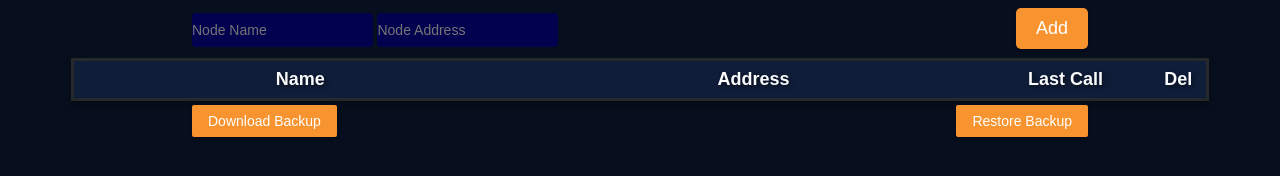
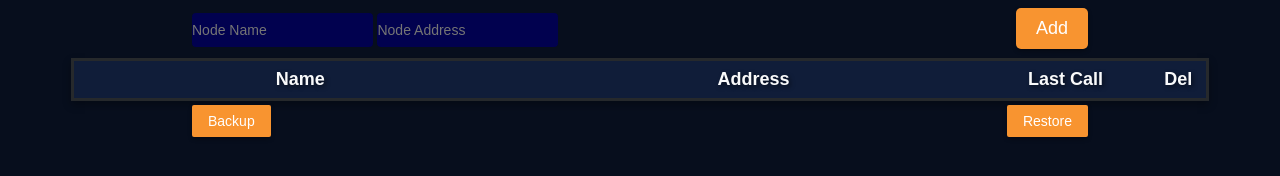
Before and after one commit to ec-nodes/monitor, a plain HTML site: page index.html in a window 1280 px wide. Drawn offline with Linux system fonts and the light colour scheme.

Commit message:
Update index.html

```diff
--- a/index.html
+++ b/index.html
@@ -26,8 +26,8 @@
     <tbody></tbody>
   </table>
     <div class="form-container">
-<button id="download-backup" class="large-button">Download Backup</button>
-<button id="restore-backup" class="large-button">Restore Backup</button>
+<button id="download-backup" class="large-button">Backup</button>
+<button id="restore-backup" class="large-button">Restore</button>
   </div>
   <script src="script.js"></script>
 </body>
```
